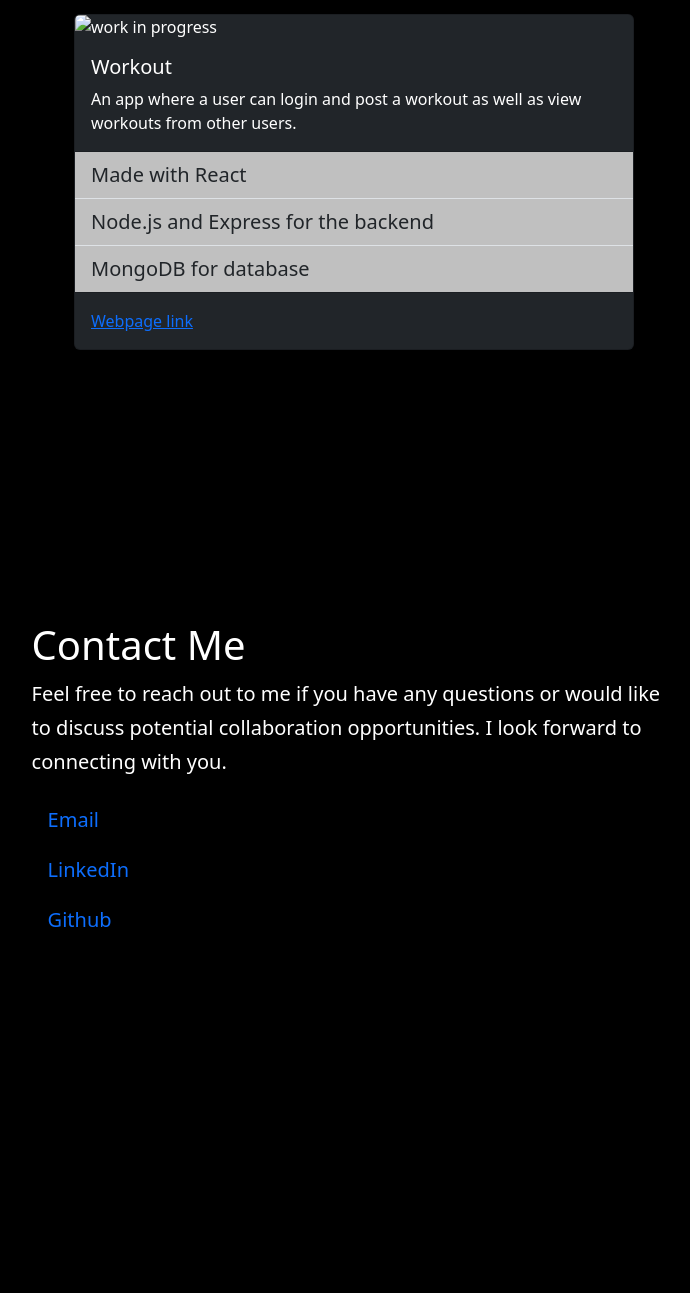
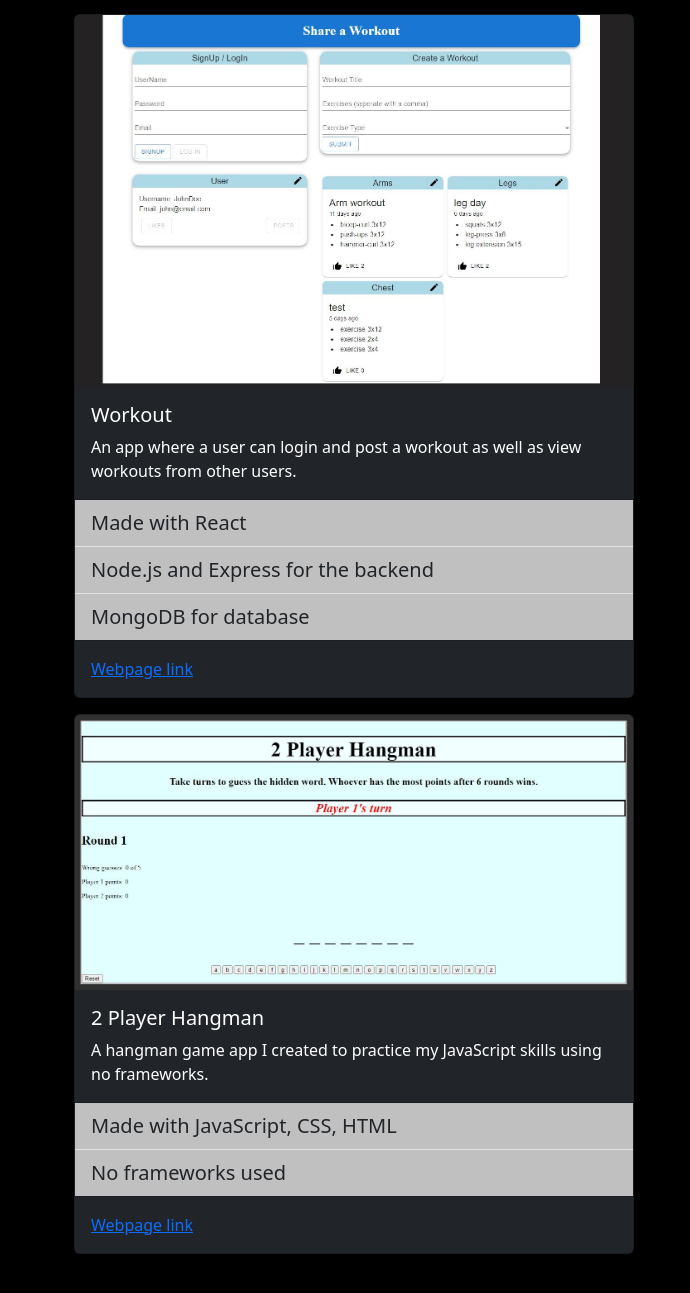
Before and after one commit to luisb45/luisb45.github.io, a plain HTML site: page index.html in a window 1280 px wide. Shown: the part 2585-3878 px from the top of the page, without its empty margins (286-976 px from the left). Before the commit the page ends 3580 px from the top, so only its background shows below. Drawn offline with nearby package versions, Linux system fonts and the light colour scheme.

Commit message:
added some projects

```diff
--- a/index.html
+++ b/index.html
@@ -56,7 +56,7 @@
     </div>
 
     <div class="card text-white bg-dark mb-3" style="width: 35rem;">
-      <img class="card-img-top" src="..." alt="work in progress">
+      <img class="card-img-top" src="./images/workout.JPG" alt="work in progress">
       <div class="card-body">
         <h5 class="card-title">Workout</h5>
         <p class="card-text">An app where a user can login and post a workout as well as view workouts from other users.</p>
@@ -68,6 +68,21 @@
       </ul>
       <div class="card-body">
         <a href="#" class="card-link">Webpage link</a>
+      </div>
+    </div>
+
+    <div class="card text-white bg-dark mb-3" style="width: 35rem; ">
+      <img class="card-img-top" src="./images/hangman1.JPG" alt="work in progress">
+      <div class="card-body">
+        <h5 class="card-title">2 Player Hangman</h5>
+        <p class="card-text">A hangman game app I created to practice my JavaScript skills using no frameworks.</p>
+      </div>
+      <ul class="list-group list-group-flush">
+        <li class="list-group-item" style="background-color: silver;">Made with JavaScript, CSS, HTML</li>
+        <li class="list-group-item" style="background-color: silver;">No frameworks used</li>
+      </ul>
+      <div class="card-body">
+        <a href="https://luisb45.github.io/hangman_game/" class="card-link">Webpage link</a>
       </div>
     </div>
 
```
Also changed, not shown: images/hangman1.JPG (added), images/workout.JPG (added).
